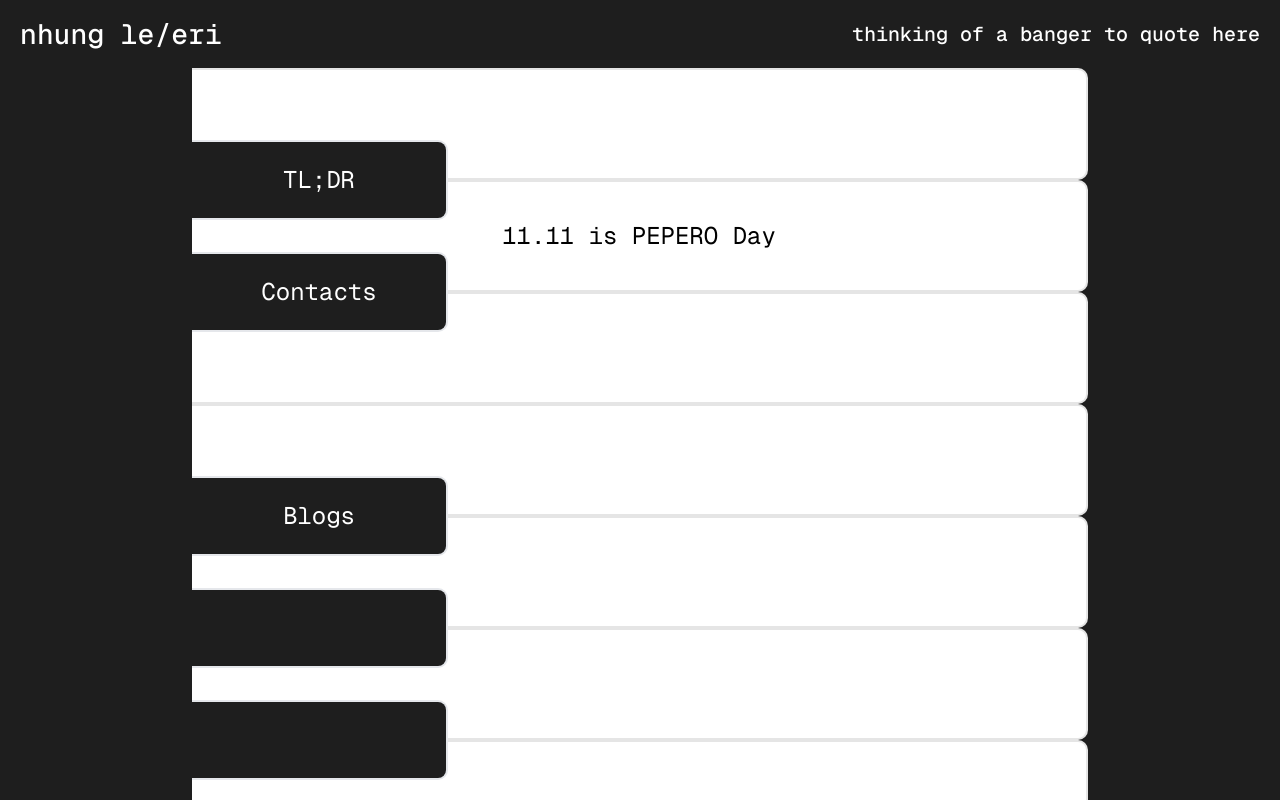
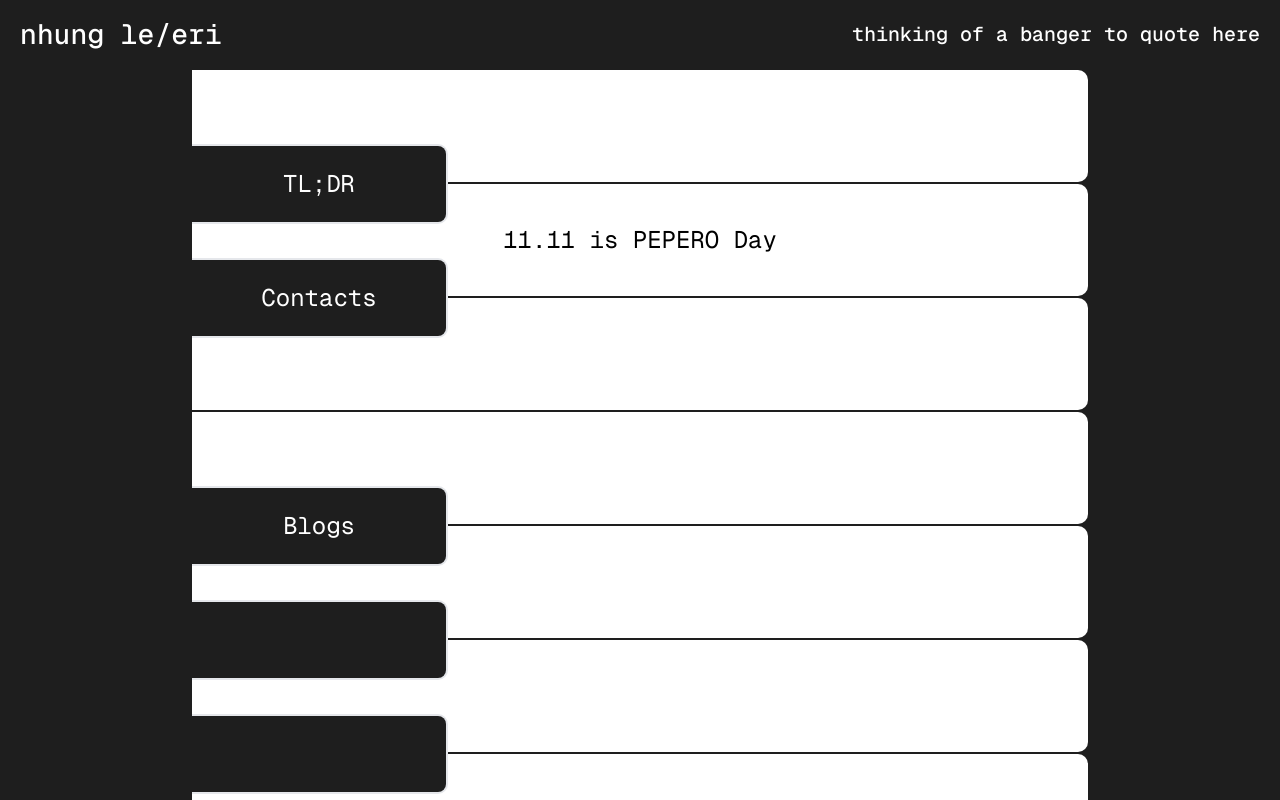
Before and after one commit to dathoangquoc/eri, a Next.js app: page / in a window 1280 px wide. Shown: the top 800 px of the page. Built offline with nearby package versions, Linux system fonts and the light colour scheme.

Commit message:
margin issues with the piano tiles

```diff
--- a/src/components/white-key.tsx
+++ b/src/components/white-key.tsx
@@ -2,7 +2,7 @@ import Link from "next/link";
 
 export default function WhiteKey({ content, path }: { content?: string, path?: string }) {
     return (
-        <div className="h-28 bg-white hover:bg-gray-700 border-2 border-l-0 rounded-r-lg text-black hover:text-white text-2xl flex items-center justify-center transition duration-300">
+        <div className="h-28 bg-white hover:bg-gray-700 my-0.5 rounded-r-lg text-black hover:text-white text-2xl flex items-center justify-center transition duration-300">
             {content && path ? <Link href={path!}>{content ?? " "}</Link> : " " }
         </div>
     );
```
